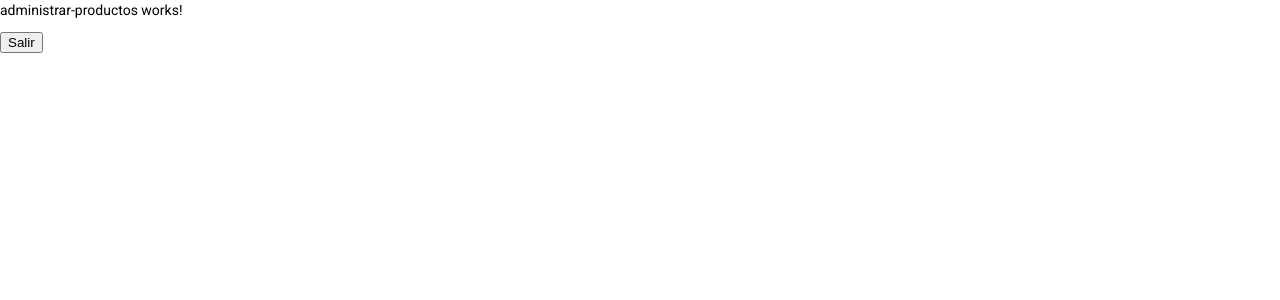
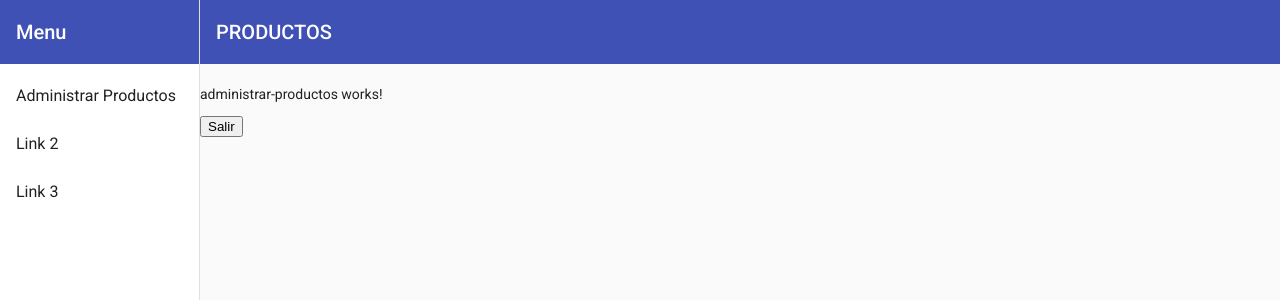
Before and after one commit to JuanPabloBC7/PROGRAMACION_WEB, an Angular app in the folder PRODUCTOS/: page /AP in a window 1280 px wide. Shown: the top 300 px of the page. Built offline with nearby package versions, Linux system fonts and the light colour scheme.

Commit message:
Agregar Angular Material Menu

```diff
--- a/PRODUCTOS/src/app/app.component.css
+++ b/PRODUCTOS/src/app/app.component.css
@@ -0,0 +1,3 @@
+html, body {
+  margin: 0;
+}
--- a/PRODUCTOS/src/app/components/menu/administrar-productos/administrar-productos.component.html
+++ b/PRODUCTOS/src/app/components/menu/administrar-productos/administrar-productos.component.html
@@ -1,2 +1,5 @@
-<p>administrar-productos works!</p>
-<button (click)="NavegarHaciaSalir()">Salir</button>
+<app-menu>
+    <br>
+    <p>administrar-productos works!</p>
+    <button (click)="NavegarHaciaSalir()">Salir</button>
+</app-menu>
--- /dev/null
+++ b/PRODUCTOS/src/app/components/menu/menu/menu.component.css
@@ -0,0 +1,13 @@
+.sidenav-container {
+  height: 100%;
+}
+
+.sidenav {
+  width: 200px;
+}
+
+.mat-toolbar.mat-primary {
+  position: sticky;
+  top: 0;
+  z-index: 1;
+}
--- /dev/null
+++ b/PRODUCTOS/src/app/components/menu/menu/menu.component.html
@@ -0,0 +1,23 @@
+<mat-sidenav-container class="sidenav-container">
+  <mat-sidenav #drawer class="sidenav" fixedInViewport
+      [attr.role]="(isHandset$ | async) ? 'dialog' : 'navigation'"
+      [mode]="(isHandset$ | async) ? 'over' : 'side'"
+      [opened]="(isHandset$ | async) === false">
+    <mat-toolbar color="primary">Menu</mat-toolbar>
+    <mat-nav-list>
+      <a mat-list-item href="AP">Administrar Productos</a>
+      <a mat-list-item href="#">Link 2</a>
+      <a mat-list-item href="#">Link 3</a>
+    </mat-nav-list>
+  </mat-sidenav>
+  <mat-sidenav-content>
+    <mat-toolbar color="primary">
+      <button type="button" aria-label="Toggle sidenav" mat-icon-button (click)="drawer.toggle()" *ngIf="isHandset$ | async">
+        <mat-icon aria-label="Side nav toggle icon">menu</mat-icon>
+      </button>
+      <span>PRODUCTOS</span>
+    </mat-toolbar>
+    <!-- Add Content Here -->
+    <ng-content></ng-content>
+  </mat-sidenav-content>
+</mat-sidenav-container>
--- /dev/null
+++ b/PRODUCTOS/src/app/components/menu/menu/menu.component.ts
@@ -0,0 +1,21 @@
+import { Component } from '@angular/core';
+import { BreakpointObserver, Breakpoints } from '@angular/cdk/layout';
+import { Observable } from 'rxjs';
+import { map, shareReplay } from 'rxjs/operators';
+
+@Component({
+  selector: 'app-menu',
+  templateUrl: './menu.component.html',
+  styleUrls: ['./menu.component.css']
+})
+export class MenuComponent {
+
+  isHandset$: Observable<boolean> = this.breakpointObserver.observe(Breakpoints.Handset)
+    .pipe(
+      map(result => result.matches),
+      shareReplay()
+    );
+
+  constructor(private breakpointObserver: BreakpointObserver) {}
+
+}
```
Also changed, not shown: PRODUCTOS/src/app/app.module.ts (+16 -2 lines), 1 other file (tests, documents, lock files or other folders).
